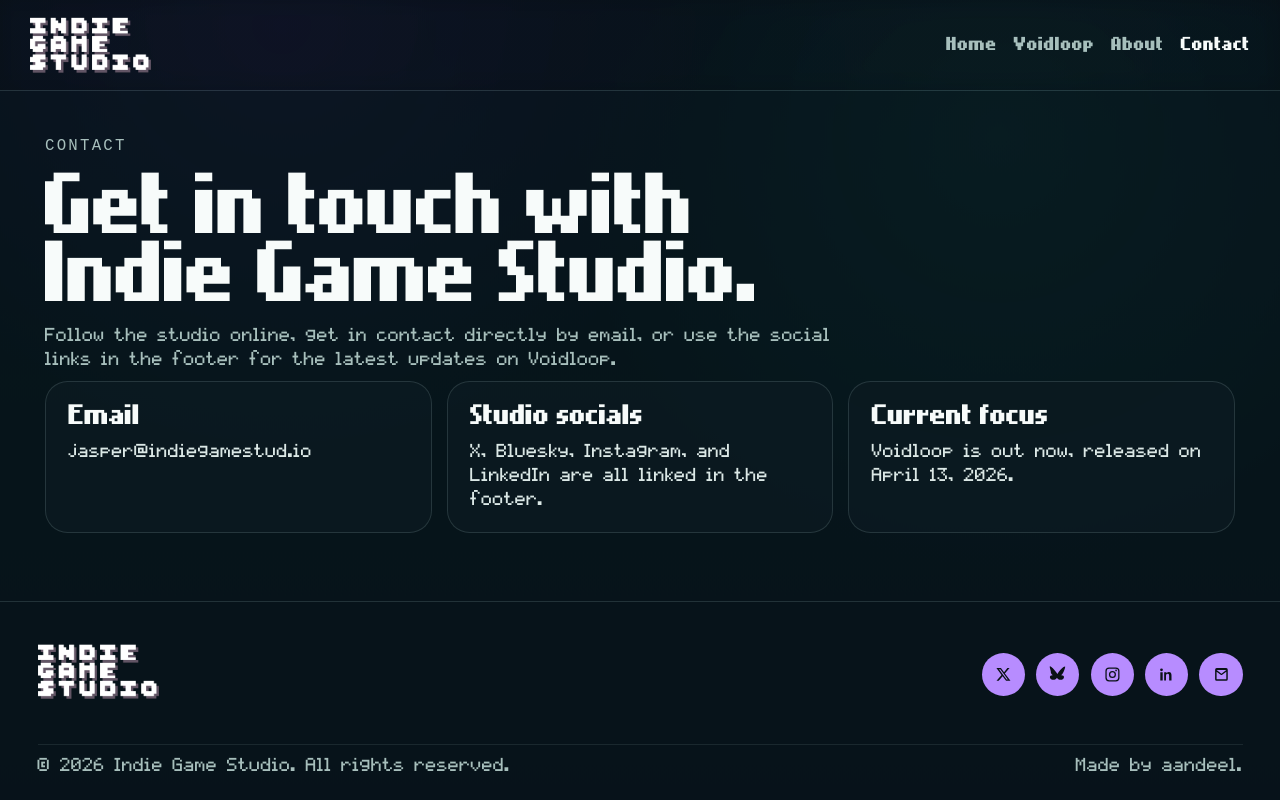
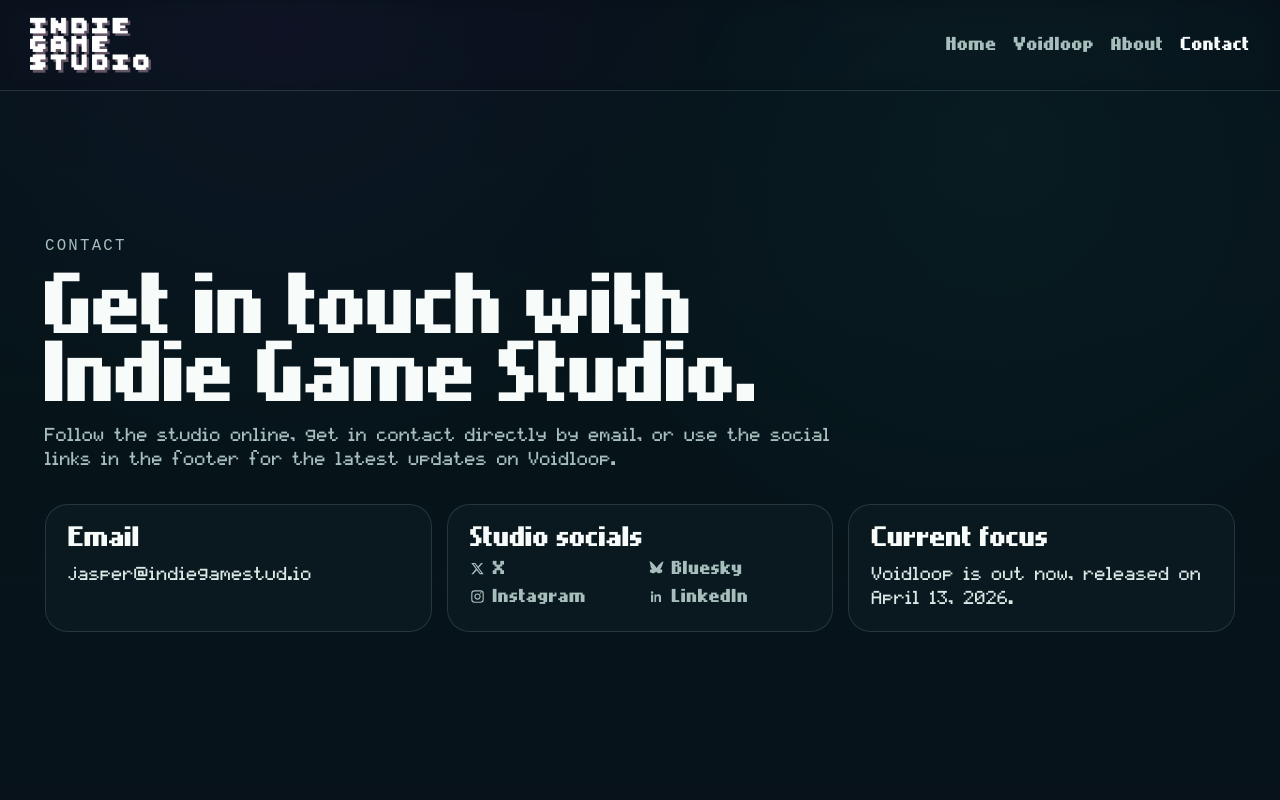
Before and after one commit to Aandeel-Code/indiegamestudio, a React (Vite) app: page /contact in a window 1280 px wide. Shown: the top 800 px of the page. Built offline with nearby package versions, Linux system fonts and the light colour scheme; a web font is replaced by a local one.

Commit message:
about contact & css changes

```diff
--- a/src/App.css
+++ b/src/App.css
@@ -1,8 +1,14 @@
 .page-shell {
+  display: flex;
+  flex-direction: column;
+  min-height: 100vh;
   width: 100%;
 }
 
 .page-transition {
+  display: flex;
+  flex: 1;
+  flex-direction: column;
   animation: pageEnter 380ms cubic-bezier(0.22, 1, 0.36, 1);
   will-change: opacity, transform;
 }
@@ -127,6 +133,14 @@
 
 .page-section {
   padding-block: 2.5rem 4.5rem;
+}
+
+.page-fullscreen {
+  display: flex;
+  flex-direction: column;
+  min-height: calc(100dvh - var(--header-height));
+  justify-content: center;
+  gap: 1.5rem;
 }
 
 .hero-section {
@@ -435,6 +449,10 @@
   margin-top: 0.35rem;
 }
 
+.about-heading {
+  margin-bottom: 1.5rem;
+}
+
 .release-grid {
   display: grid;
   grid-template-columns: repeat(auto-fit, minmax(13.75rem, 1fr));
@@ -466,6 +484,17 @@
   appearance: none;
 }
 
+.screenshot-card::before,
+.mini-gallery-card::before {
+  content: '';
+  position: absolute;
+  inset: 0;
+  z-index: 1;
+  background: rgba(6, 10, 12, 0);
+  transition: background-color 220ms ease;
+  pointer-events: none;
+}
+
 .mini-gallery-grid {
   display: grid;
   grid-template-columns: repeat(auto-fit, minmax(11rem, 1fr));
@@ -474,6 +503,7 @@
 }
 
 .mini-gallery-card {
+  position: relative;
   display: block;
   width: 100%;
   padding: 0;
@@ -490,12 +520,6 @@
   width: 100%;
   aspect-ratio: 16 / 10;
   object-fit: cover;
-  transition: transform 240ms ease;
-}
-
-.mini-gallery-card:hover img,
-.mini-gallery-card:focus-visible img {
-  transform: scale(1.04);
 }
 
 .release-card::after {
@@ -528,6 +552,16 @@
 .static-card:focus-visible img {
   transform: scale(1.01);
   filter: none;
+}
+
+.screenshot-card:hover::before,
+.screenshot-card:focus-visible::before {
+  background: rgba(6, 10, 12, 0.24);
+}
+
+.mini-gallery-card:hover::before,
+.mini-gallery-card:focus-visible::before {
+  background: rgba(6, 10, 12, 0.28);
 }
 
 .release-overlay {
@@ -780,6 +814,26 @@
   gap: 1.5rem;
 }
 
+.presskit-card {
+  display: flex;
+  flex-direction: column;
+  align-items: flex-start;
+}
+
+.presskit-card h3 {
+  margin-bottom: 1rem;
+}
+
+.presskit-card p {
+  margin-bottom: 1.5rem;
+}
+
+.presskit-card .hero-actions {
+  margin-top: auto;
+  margin-bottom: 0;
+  padding-bottom: 0;
+}
+
 .lightbox {
   position: fixed;
   inset: 0;
@@ -899,7 +953,7 @@
 .social-link svg {
   width: 1.125rem;
   height: 1.125rem;
-  fill: #0a1116;
+  fill: #fff;
 }
 
 .footer-meta {
@@ -911,6 +965,42 @@
   padding-top: 0.5rem;
   border-top: 1px solid rgba(160, 194, 196, 0.12);
   color: var(--text-soft);
+}
+
+.contact-socials {
+  display: grid;
+  grid-template-columns: repeat(2, minmax(0, 1fr));
+  gap: 0.875rem 1.25rem;
+  margin-top: 0.75rem;
+}
+
+.contact-social-link {
+  display: inline-flex;
+  align-items: center;
+  gap: 0.5rem;
+  width: 100%;
+  color: var(--text-soft);
+  text-decoration: none;
+  transition:
+    color 180ms ease,
+    transform 180ms ease;
+}
+
+.contact-social-link:hover,
+.contact-social-link:focus-visible {
+  color: var(--text-strong);
+  transform: translateY(-0.0625rem);
+}
+
+.contact-social-link svg {
+  width: 1rem;
+  height: 1rem;
+  flex: 0 0 auto;
+  fill: currentColor;
+}
+
+.contact-social-link span {
+  line-height: 1;
 }
 
 @media (max-width: 860px) {
--- a/src/pages/AboutPage.jsx
+++ b/src/pages/AboutPage.jsx
@@ -1,9 +1,9 @@
 export default function AboutPage() {
   return (
-    <main className="page-section">
-      <section className="section-heading section-heading-wide">
+    <main className="page-section page-fullscreen">
+      <section className="section-heading section-heading-wide about-heading">
         <p className="eyebrow">About</p>
-        <h1>Indie Game Studio is a small game developer built around making original games with a fresh perspective.</h1>
+        <h1>Indie Game Studio</h1>
         <p>
           Created by Jasper Levin during his self-employment year at the
           University of Portsmouth, the studio released its debut game, Voidloop,
--- a/src/pages/ContactPage.jsx
+++ b/src/pages/ContactPage.jsx
@@ -1,6 +1,6 @@
 export default function ContactPage() {
   return (
-    <main className="page-section">
+    <main className="page-section page-fullscreen">
       <section className="section-heading section-heading-wide">
         <p className="eyebrow">Contact</p>
         <h1>Get in touch with Indie Game Studio.</h1>
@@ -17,7 +17,52 @@ export default function ContactPage() {
         </article>
         <article className="info-card">
           <h2>Studio socials</h2>
-          <p>X, Bluesky, Instagram, and LinkedIn are all linked in the footer.</p>
+          <div className="contact-socials" aria-label="Studio social links">
+            <a
+              className="contact-social-link"
+              href="https://x.com/1ndieGameStudio/"
+              target="_blank"
+              rel="noreferrer"
+            >
+              <svg viewBox="0 0 24 24" aria-hidden="true">
+                <path d="M17.64 3H20.7l-6.68 7.63L22 21h-6.27l-4.9-6.4L5.23 21H2.16l7.14-8.16L2 3h6.43l4.43 5.85L17.64 3Zm-1.1 16.12h1.7L7.5 4.78H5.68l10.86 14.34Z" />
+              </svg>
+              <span>X</span>
+            </a>
+            <a
+              className="contact-social-link"
+              href="https://bsky.app/profile/indiegamestudio.bsky.social/"
+              target="_blank"
+              rel="noreferrer"
+            >
+              <svg viewBox="0 0 24 24" aria-hidden="true">
+                <path d="M12 11.36c1.67-3.21 6.22-8.18 8.63-9.88 1.73-1.22 2.37-1.01 2.37-.21 0 1.61-2.1 6.68-3.09 8.58-.68 1.31-1.5 2.58-2.78 3.34 1.16-.19 2.47-.03 3.3.68 1.47 1.25 1.01 3.37-.38 4.51-1.56 1.28-4.2 1.56-6.2.77-1.14-.45-1.93-1.3-2.55-2.34-.62 1.04-1.41 1.89-2.55 2.34-2 .79-4.64.51-6.2-.77-1.39-1.14-1.85-3.26-.38-4.51.83-.71 2.14-.87 3.3-.68-1.28-.76-2.1-2.03-2.78-3.34C3.1 7.86 1 2.79 1 1.18c0-.8.64-1.01 2.37.21C5.78 3.18 10.33 8.15 12 11.36Z" />
+              </svg>
+              <span>Bluesky</span>
+            </a>
+            <a
+              className="contact-social-link"
+              href="https://www.instagram.com/indiegamestudio_/"
+              target="_blank"
+              rel="noreferrer"
+            >
+              <svg viewBox="0 0 24 24" aria-hidden="true">
+                <path d="M7.25 2h9.5A5.25 5.25 0 0 1 22 7.25v9.5A5.25 5.25 0 0 1 16.75 22h-9.5A5.25 5.25 0 0 1 2 16.75v-9.5A5.25 5.25 0 0 1 7.25 2Zm0 1.8A3.45 3.45 0 0 0 3.8 7.25v9.5a3.45 3.45 0 0 0 3.45 3.45h9.5a3.45 3.45 0 0 0 3.45-3.45v-9.5a3.45 3.45 0 0 0-3.45-3.45h-9.5Zm9.9 1.35a1.2 1.2 0 1 1 0 2.4 1.2 1.2 0 0 1 0-2.4ZM12 7a5 5 0 1 1 0 10 5 5 0 0 1 0-10Zm0 1.8A3.2 3.2 0 1 0 12 15.2 3.2 3.2 0 0 0 12 8.8Z" />
+              </svg>
+              <span>Instagram</span>
+            </a>
+            <a
+              className="contact-social-link"
+              href="https://www.linkedin.com/in/jasper-levin-b25b73298/"
+              target="_blank"
+              rel="noreferrer"
+            >
+              <svg viewBox="0 0 24 24" aria-hidden="true">
+                <path d="M4.98 3.5a1.98 1.98 0 1 1 0 3.96 1.98 1.98 0 0 1 0-3.96ZM3.3 8.85h3.36V20.7H3.3V8.85Zm5.48 0h3.22v1.62h.05c.45-.85 1.54-1.95 3.16-1.95 3.38 0 4 2.22 4 5.1v7.08h-3.36v-6.27c0-1.5-.03-3.43-2.09-3.43-2.1 0-2.42 1.64-2.42 3.32v6.38H8.78V8.85Z" />
+              </svg>
+              <span>LinkedIn</span>
+            </a>
+          </div>
         </article>
         <article className="info-card">
           <h2>Current focus</h2>
--- a/src/pages/VoidloopPage.jsx
+++ b/src/pages/VoidloopPage.jsx
@@ -177,7 +177,7 @@ export default function VoidloopPage() {
           </div>
 
           <div className="info-grid">
-            <article className="info-card">
+            <article className="info-card presskit-card">
               <h3>Download Press kit</h3>
               <p>
                 Access the live press kit for logos, screenshots, videos and the trailer.
@@ -193,7 +193,7 @@ export default function VoidloopPage() {
                 </a>
               </div>
             </article>
-            <article className="info-card">
+            <article className="info-card presskit-card">
               <h3>Steam key requests</h3>
               <p>
                 Request coverage access for Voidloop.
```
